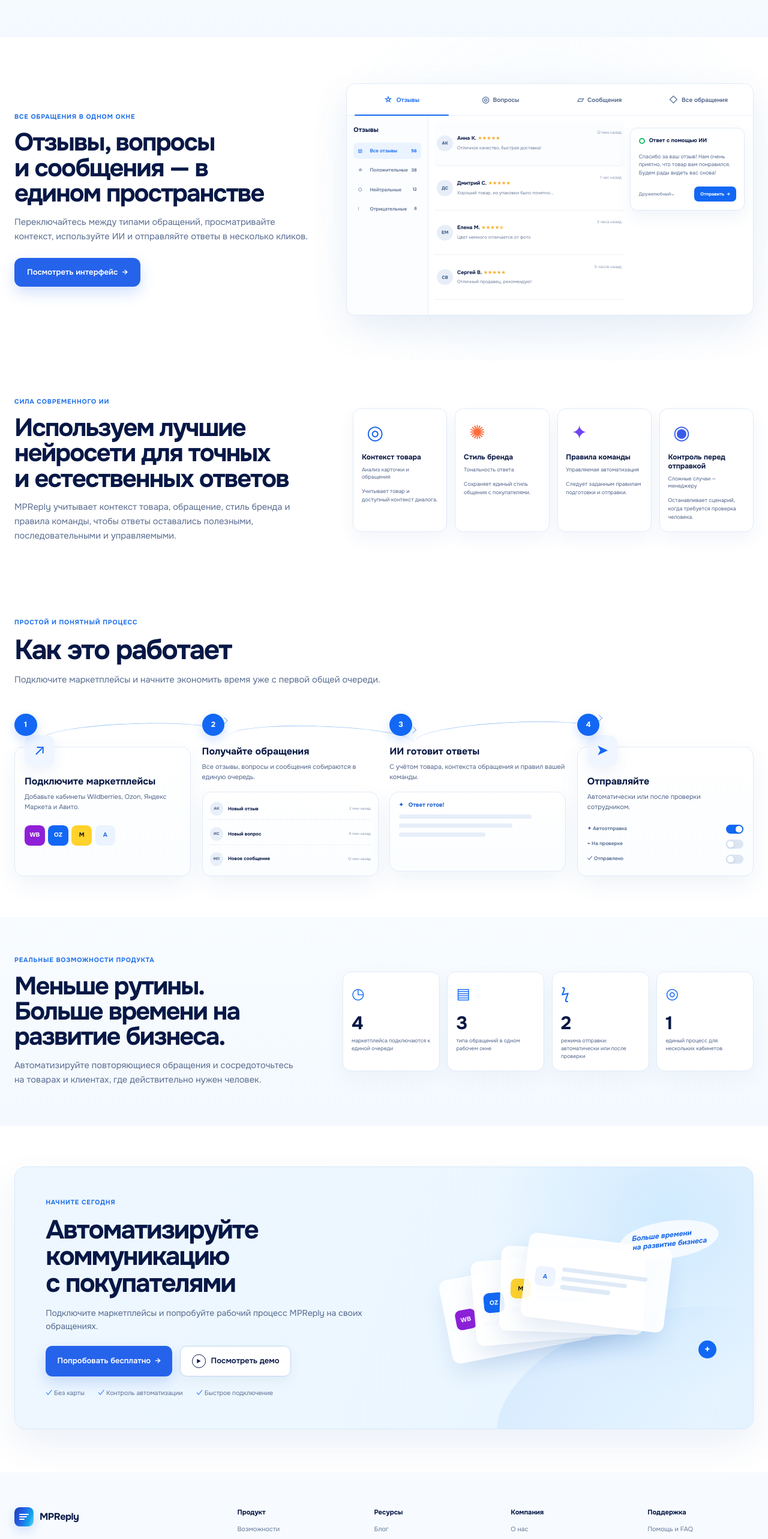
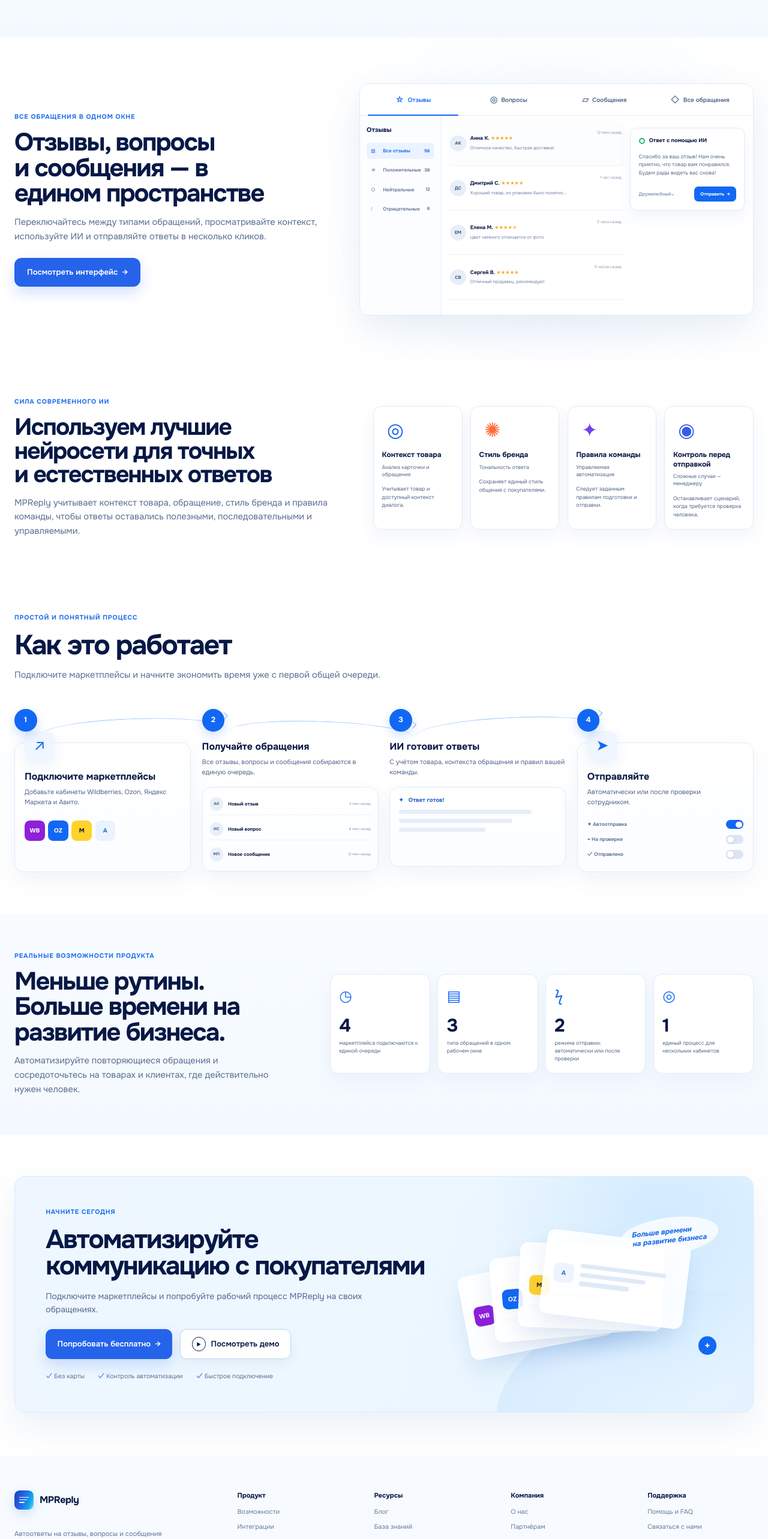
Before and after one commit to fedorovich-web/mpreply, a Next.js app in the folder apps/web/: page / in a window 1280 px wide. Shown: the part 800-3366 px from the top of the page at 60% size. Built offline with nearby package versions, Linux system fonts and the light colour scheme; no server answers.

Commit message:
style(web): refine approved homepage copy widths

```diff
--- a/apps/web/styles/homepage-fidelity.css
+++ b/apps/web/styles/homepage-fidelity.css
@@ -30,13 +30,25 @@
 
 /* Copy widths intentionally mirror the approved line breaks. */
 .homepage-feature-layout {
-	grid-template-columns: minmax(0, 0.86fr) minmax(0, 1.14fr);
-	gap: clamp(2.35rem, 3.2vw, 3rem);
+	grid-template-columns: minmax(0, 0.9fr) minmax(0, 1.1fr);
+	gap: clamp(2.1rem, 2.9vw, 2.7rem);
+}
+
+.homepage-feature-layout .homepage-section-heading-left {
+	max-width: 34rem;
 }
 
 .homepage-models-layout {
-	grid-template-columns: minmax(0, 0.88fr) minmax(0, 1.12fr);
-	gap: clamp(2.35rem, 3.1vw, 2.9rem);
+	grid-template-columns: minmax(0, 0.94fr) minmax(0, 1.06fr);
+	gap: clamp(2.1rem, 2.8vw, 2.6rem);
+}
+
+.homepage-models-layout .homepage-section-heading-left {
+	max-width: 35rem;
+}
+
+.homepage-models-layout .homepage-section-heading-left h2 {
+	font-size: clamp(2.3rem, 3.05vw, 3.2rem);
 }
 
 .homepage-model-card {
@@ -70,8 +82,12 @@
 }
 
 .homepage-results-layout {
-	grid-template-columns: minmax(0, 0.82fr) minmax(0, 1.18fr);
-	gap: clamp(4rem, 5.5vw, 5rem);
+	grid-template-columns: minmax(0, 0.78fr) minmax(0, 1.22fr);
+	gap: clamp(4.15rem, 5.8vw, 5.2rem);
+}
+
+.homepage-results-copy {
+	max-width: 28rem;
 }
 
 .homepage-approved-final-cta {
@@ -80,12 +96,12 @@
 }
 
 .homepage-approved-final-cta .homepage-final-cta-card {
-	grid-template-columns: minmax(0, 1.12fr) minmax(25rem, 0.88fr);
-	gap: 2rem;
+	grid-template-columns: minmax(0, 1.18fr) minmax(24rem, 0.82fr);
+	gap: 1.8rem;
 }
 
 .homepage-approved-final-cta .homepage-final-cta-card h2 {
-	max-width: 20ch;
+	max-width: 24ch;
 }
 
 @media (max-width: 1120px) {
@@ -115,6 +131,16 @@
 		padding-bottom: 3.75rem;
 	}
 
+	.homepage-feature-layout .homepage-section-heading-left,
+	.homepage-models-layout .homepage-section-heading-left,
+	.homepage-results-copy {
+		max-width: none;
+	}
+
+	.homepage-models-layout .homepage-section-heading-left h2 {
+		font-size: clamp(2.25rem, 10vw, 3.1rem);
+	}
+
 	.homepage-models-section,
 	.homepage-approved-process,
 	.homepage-results-section,
```
